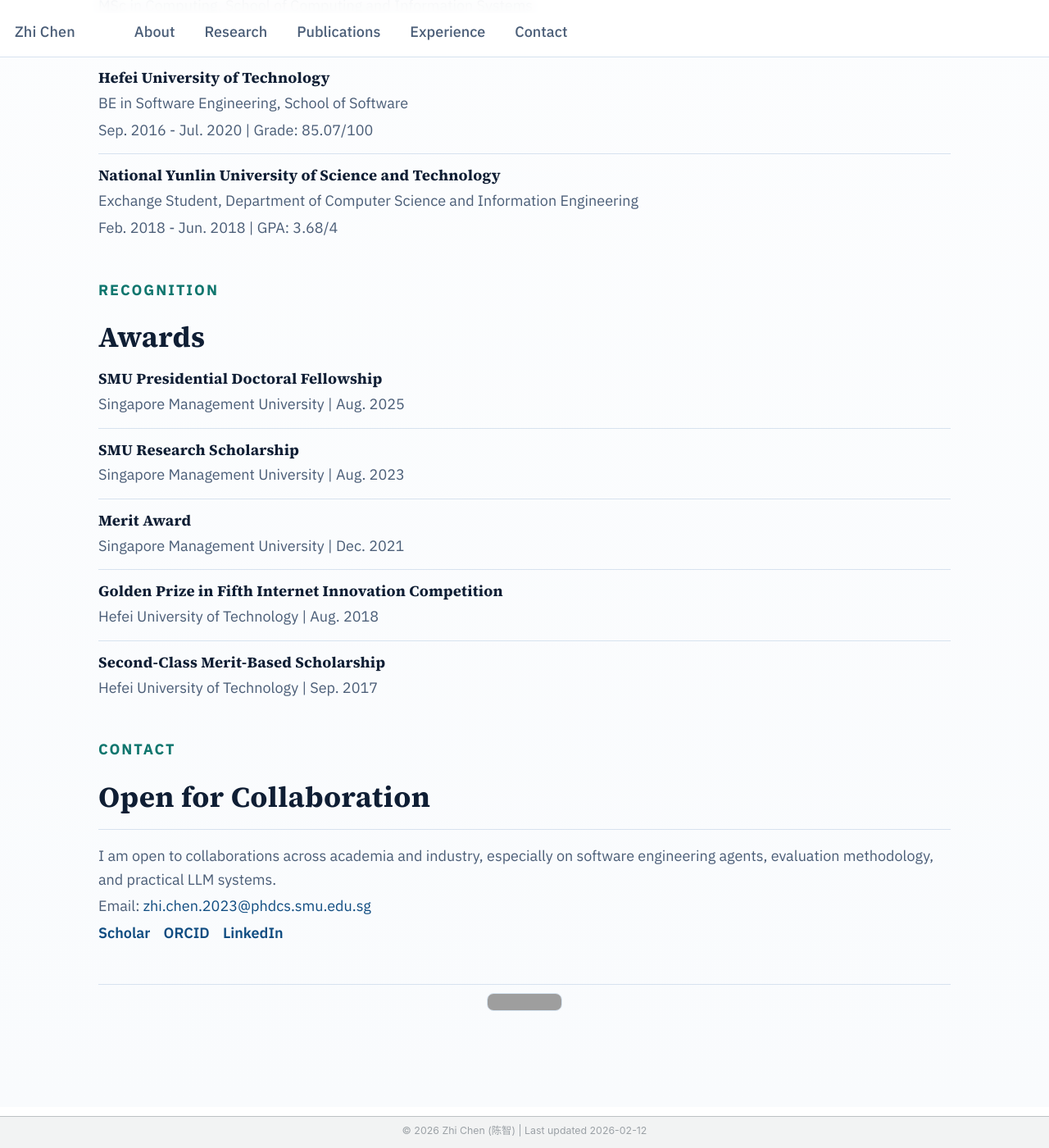
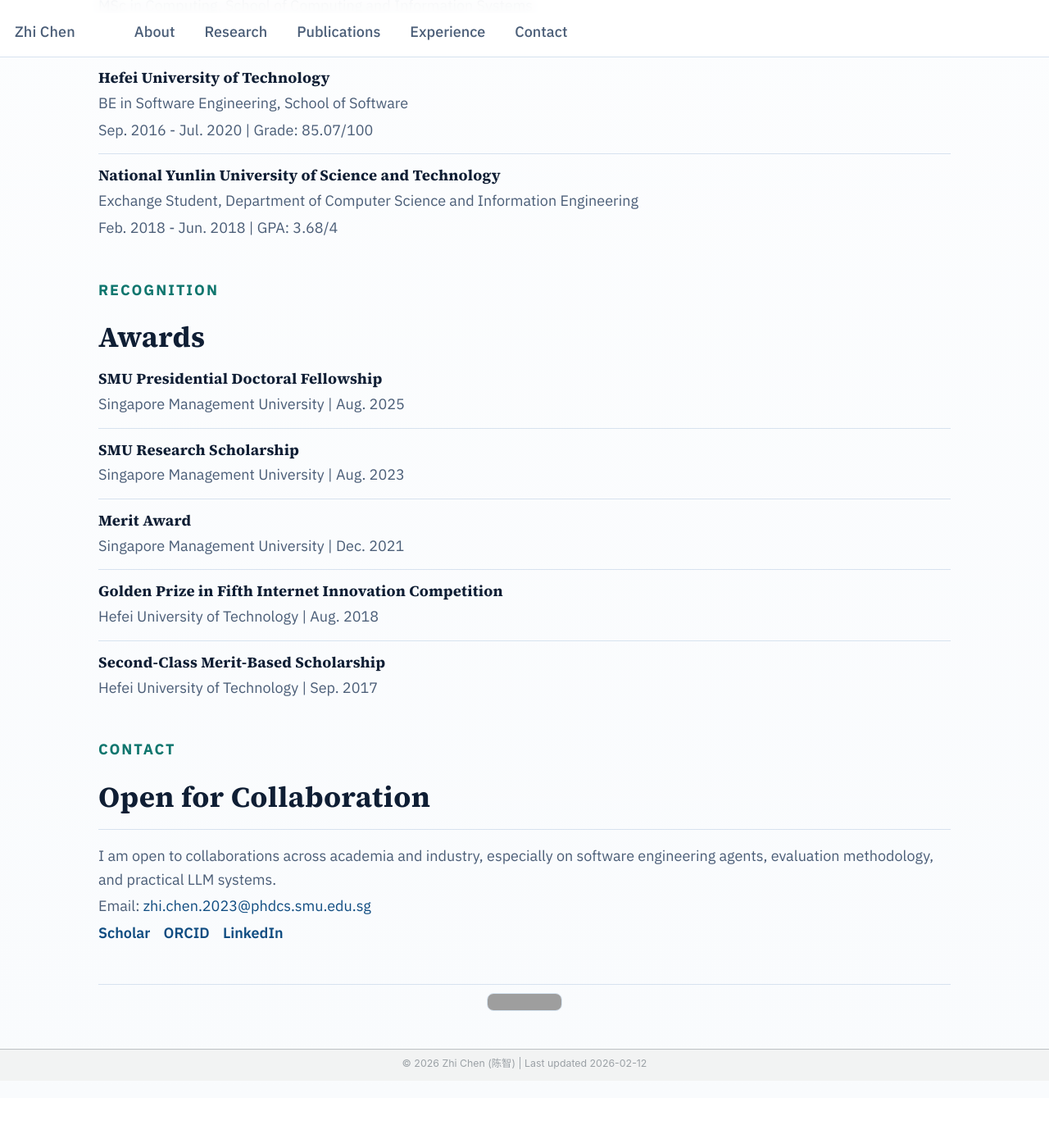
Before and after one commit to chenzhi-cz/chenzhi-cz.github.io, a Jekyll site: the page built from _pages/about.md, in a window 1280 px wide and 1400 px high, scrolled down 3347 px. Shown: the whole window at 82% size. Built offline with Jekyll 4.4.1, drawn with Linux system fonts in a browser that asks for light colours; some web fonts are replaced; grey boxes are pictures that could not be loaded.

Commit message:
Disable sticky footer spacing and reduce bottom gap

```diff
--- a/_sass/onepage-home.scss
+++ b/_sass/onepage-home.scss
@@ -16,7 +16,7 @@ html {
 body {
   background: linear-gradient(180deg, #f5f9ff 0%, #ffffff 38%, #f9fbfd 100%);
   color: var(--home-ink);
-  padding-bottom: 4.6em;
+  padding-bottom: 1.2em;
 }
 
 .masthead {
@@ -474,12 +474,15 @@ body {
 }
 
 .page__footer {
+  position: static;
+  float: none;
+  bottom: auto;
   margin-top: 0.65em;
 }
 
 .page__footer footer {
-  margin-top: 0.45em;
-  padding-bottom: 0.6em;
+  margin-top: 0;
+  padding: 0.45em 1em 0.65em;
 }
 
 .page__footer-copyright--simple {
```
